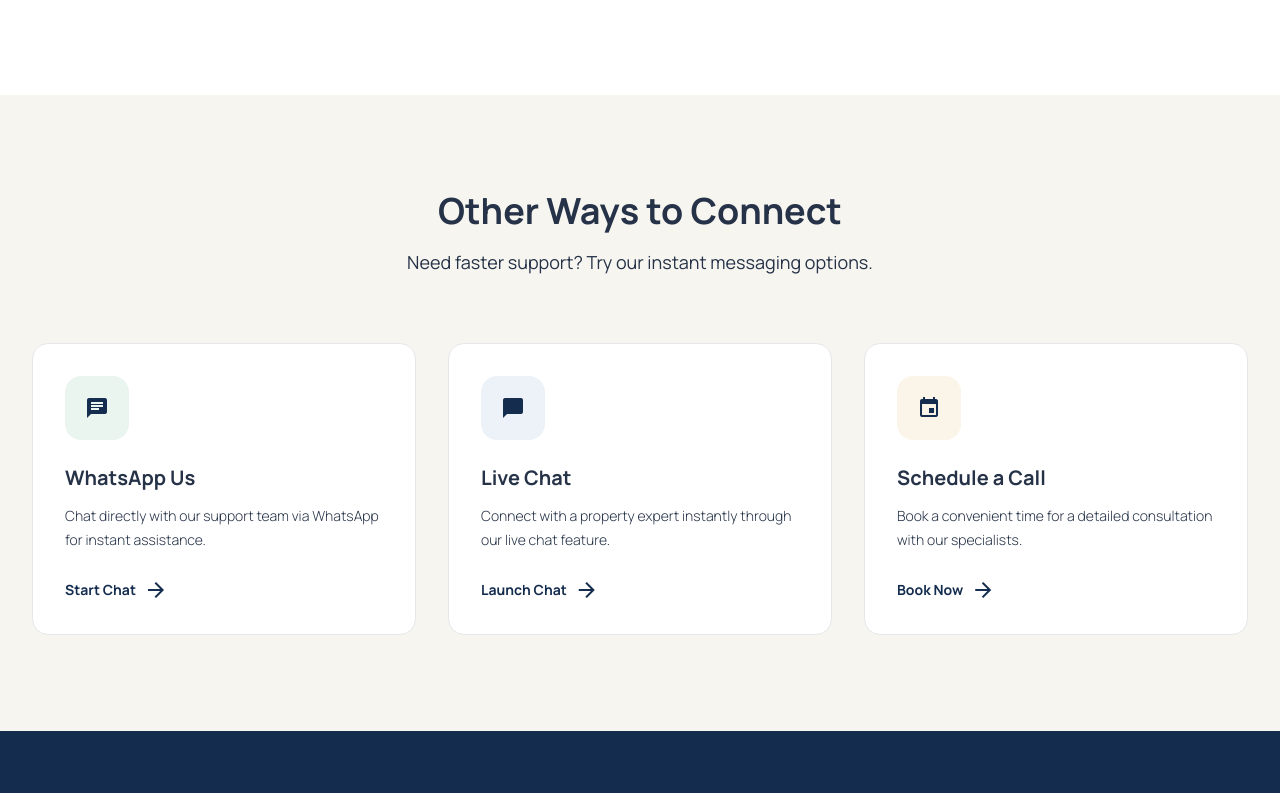
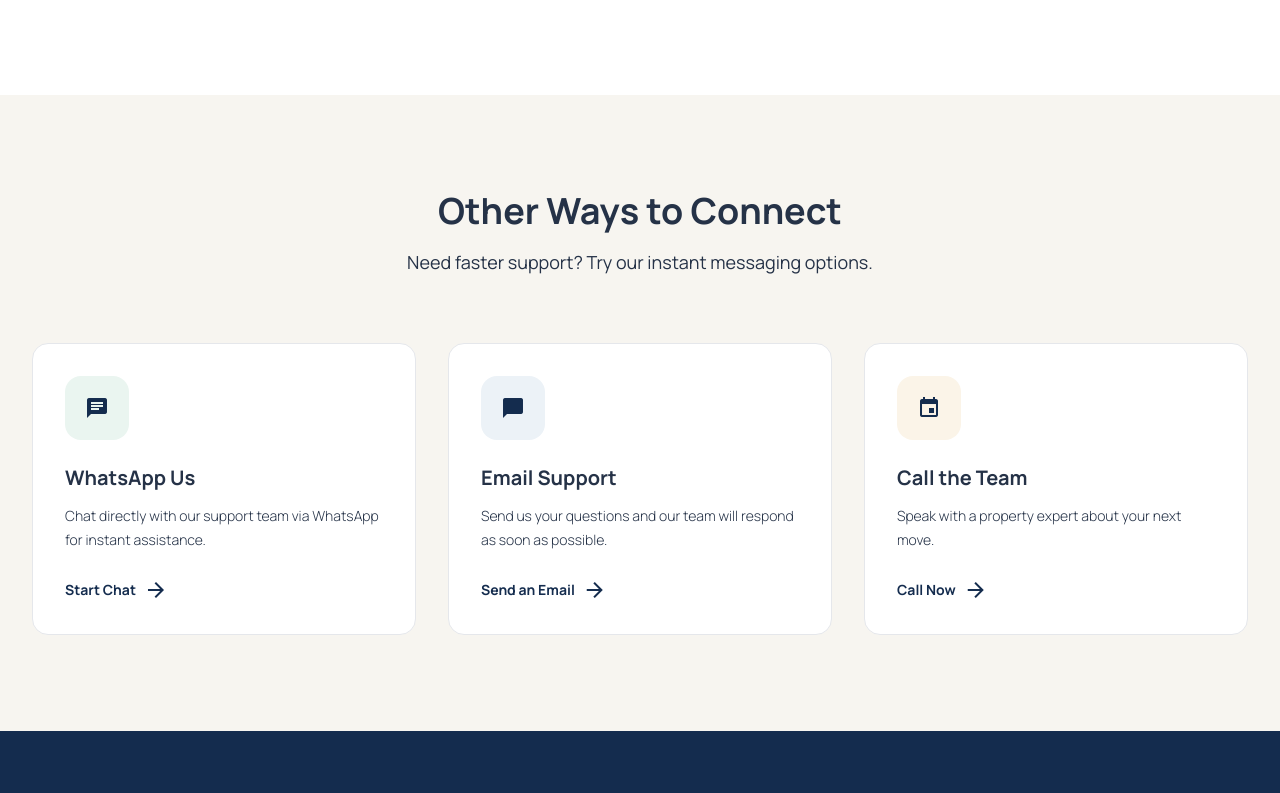
Before and after one commit to koyyana-rahul/Build_Estate, a React (Vite) app in the folder frontend/: page /contact in a window 1280 px wide. Shown: the part 2542-3335 px from the top of the page. Built offline with nearby package versions, Linux system fonts and the light colour scheme; no server answers.

Commit message:
refactor: update links to use React Router and improve contact methods

```diff
--- a/frontend/src/components/about/AboutAISection.tsx
+++ b/frontend/src/components/about/AboutAISection.tsx
@@ -1,5 +1,6 @@
 import React from 'react';
 import { Check, ArrowRight, Sparkles } from 'lucide-react';
+import { Link } from 'react-router-dom';
 
 const AboutAISection: React.FC = () => {
   const imgVerticalArchitecturalDetail = "https://images.unsplash.com/photo-1695067440629-b5e513976100?w=600";
@@ -57,8 +58,8 @@ const AboutAISection: React.FC = () => {
             </ul>
 
             {/* Link */}
-            <a
-              href="#"
+            <Link
+              to="/ai-hub"
               className="inline-flex items-center gap-2 border-b border-[#253247] pb-1 group hover:border-[#142c4e] transition-[border-color]"
             >
               <span className="font-space-mono text-sm text-[#253247] group-hover:text-[#142c4e] transition-[color]">
@@ -66,7 +67,7 @@ const AboutAISection: React.FC = () => {
               </span>
 
               <ArrowRight className="w-4 h-4 text-[#253247] group-hover:text-[#142c4e] transition-[color]" />
-            </a>
+            </Link>
           </div>
 
           {/* Right - Image with AI Card Overlay */}
--- a/frontend/src/components/about/AboutCTASection.tsx
+++ b/frontend/src/components/about/AboutCTASection.tsx
@@ -1,11 +1,13 @@
 import React from 'react';
+import { Link } from 'react-router-dom';
+import aboutTexture from '../../images/Abstract architectural texture with light and shadow.png';
 
 const CTASection: React.FC = () => {
   return (
     <section className="bg-[#142c4e] py-24 relative overflow-hidden">
       {/* Background Pattern */}
         <img
-          src="/src/images/Abstract architectural texture with light and shadow.png"
+          src={aboutTexture}
           alt=""
           loading="lazy"
           decoding="async"
@@ -15,19 +17,19 @@ const CTASection: React.FC = () => {
         <div className="absolute top-0 left-1/4 w-96"/>
 
       <div className="max-w-[1280px] mx-auto px-4 sm:px-8 text-center relative z-10">
-        <h2 className="font-fraunces text-5xl text-white mb-6">
+        <h2 className="font-fraunces text-4xl sm:text-5xl text-white mb-6">
           Ready to Find Your Dream Home?
         </h2>
         <p className="font-manrope font-light text-xl text-white/90 mb-10 max-w-[680px] mx-auto">
           Join thousands of satisfied homeowners who found their perfect property with Aavasa's AI-powered platform.
         </p>
-        <div className="flex gap-4 justify-center">
-          <button className="bg-white text-[#142c4e] font-manrope font-bold text-lg px-10 py-4 rounded-xl shadow-[0px_10px_15px_-3px_rgba(0,0,0,0.1)] hover:shadow-2xl transition-all">
+        <div className="flex flex-col sm:flex-row gap-4 justify-center">
+          <Link to="/properties" className="bg-white text-[#142c4e] text-center font-manrope font-bold text-lg px-10 py-4 rounded-xl shadow-[0px_10px_15px_-3px_rgba(0,0,0,0.1)] hover:shadow-2xl transition-all">
             Get Started
-          </button>
-          <button className="border-2 border-white text-white font-manrope font-bold text-lg px-10 py-4 rounded-xl hover:bg-white hover:text-[#142c4e] transition-all">
-            Schedule a Demo
-          </button>
+          </Link>
+          <Link to="/contact" className="border-2 border-white text-white text-center font-manrope font-bold text-lg px-10 py-4 rounded-xl hover:bg-white hover:text-[#142c4e] transition-all">
+            Contact Us
+          </Link>
         </div>
       </div>
     </section>
--- a/frontend/src/components/about/AboutHeritageSection.tsx
+++ b/frontend/src/components/about/AboutHeritageSection.tsx
@@ -73,7 +73,7 @@ const AboutHeritageSection: React.FC = () => {
 
             {/* Link */}
             <a
-              href="#team"
+              href="mailto:koyyanarahul4002@gmail.com?subject=Meet%20the%20Aavasa%20team"
               className="inline-flex items-center gap-2 border-b border-[#253247] pb-1 group hover:border-[#142c4e] transition-[border-color]"
             >
               <span className="font-space-mono text-sm text-[#253247] group-hover:text-[#142c4e] transition-[color]">
--- a/frontend/src/components/contact/ContactInfoCards.tsx
+++ b/frontend/src/components/contact/ContactInfoCards.tsx
@@ -21,7 +21,7 @@ const ContactInfoCards: React.FC = () => {
               Ashram Road, Ahmedabad
             </p>
             <a
-              href="https://maps.google.com"
+              href="https://www.google.com/maps/search/?api=1&query=502%20Devpath%20Building%20Ashram%20Road%20Ahmedabad"
               target="_blank"
               rel="noopener noreferrer"
               className="inline-flex items-center gap-1 font-manrope font-medium text-sm text-[#142c4e] hover:text-[#142c4e] transition-[color]"
@@ -58,7 +58,7 @@ const ContactInfoCards: React.FC = () => {
                 <span>+91 98765 43210</span>
               </a>
               <a
-                href="mailto:hello@buildestate.com"
+                href="mailto:koyyanarahul4002@gmail.com"
                 className="flex items-center gap-2 font-manrope font-extralight text-sm text-[#253247] hover:text-[#142c4e] transition-[color]"
               >
                 <span className="material-icons text-base">
--- a/frontend/src/components/contact/ContactMapSection.tsx
+++ b/frontend/src/components/contact/ContactMapSection.tsx
@@ -17,7 +17,7 @@ const ContactMapSection: React.FC = () => {
 
           {/* Map Overlay Button */}
           <div className="absolute inset-0 flex items-center justify-center">
-            <button className="mx-4 max-w-[calc(100%-2rem)] bg-white shadow-2xl rounded-xl px-4 sm:px-8 py-4 flex items-center gap-3 hover:shadow-3xl transition-shadow group">
+            <a href="https://www.google.com/maps/search/?api=1&query=502%20Devpath%20Building%20Ashram%20Road%20Ahmedabad" target="_blank" rel="noopener noreferrer" className="mx-4 max-w-[calc(100%-2rem)] bg-white shadow-2xl rounded-xl px-4 sm:px-8 py-4 flex items-center gap-3 hover:shadow-3xl transition-shadow group">
               <span className="material-icons text-2xl text-[#142c4e] group-hover:scale-110 transition-transform">
                 location_on
               </span>
@@ -32,7 +32,7 @@ const ContactMapSection: React.FC = () => {
               <span className="material-icons text-[#142c4e]">
                 arrow_forward
               </span>
-            </button>
+            </a>
           </div>
         </div>
       </div>
--- a/frontend/src/components/contact/FAQSection.tsx
+++ b/frontend/src/components/contact/FAQSection.tsx
@@ -102,7 +102,7 @@ const FAQSection: React.FC = () => {
         {/* View All Questions Link */}
         <div className="text-center mt-12">
           <a
-            href="#"
+            href="mailto:koyyanarahul4002@gmail.com?subject=Aavasa%20help%20question"
             className="inline-flex items-center gap-2 font-manrope font-bold text-base text-[#142c4e] hover:text-[#142c4e] transition-[color] group"
           >
             <span>Get Full Knowledge Base</span>
--- a/frontend/src/components/contact/OtherWaysSection.tsx
+++ b/frontend/src/components/contact/OtherWaysSection.tsx
@@ -21,18 +21,18 @@ const OtherWaysSection: React.FC = () => {
     },
     {
       icon: 'chat_bubble',
-      title: 'Live Chat',
-      description: 'Connect with a property expert instantly through our live chat feature.',
-      action: 'Launch Chat',
-      actionLink: '#',
+      title: 'Email Support',
+      description: 'Send us your questions and our team will respond as soon as possible.',
+      action: 'Send an Email',
+      actionLink: 'mailto:koyyanarahul4002@gmail.com',
       bgColor: 'bg-[#ecf2f7]'
     },
     {
       icon: 'event',
-      title: 'Schedule a Call',
-      description: 'Book a convenient time for a detailed consultation with our specialists.',
-      action: 'Book Now',
-      actionLink: '#',
+      title: 'Call the Team',
+      description: 'Speak with a property expert about your next move.',
+      action: 'Call Now',
+      actionLink: 'tel:+919876543210',
       bgColor: 'bg-[#fbf4e8]'
     }
   ];
```
